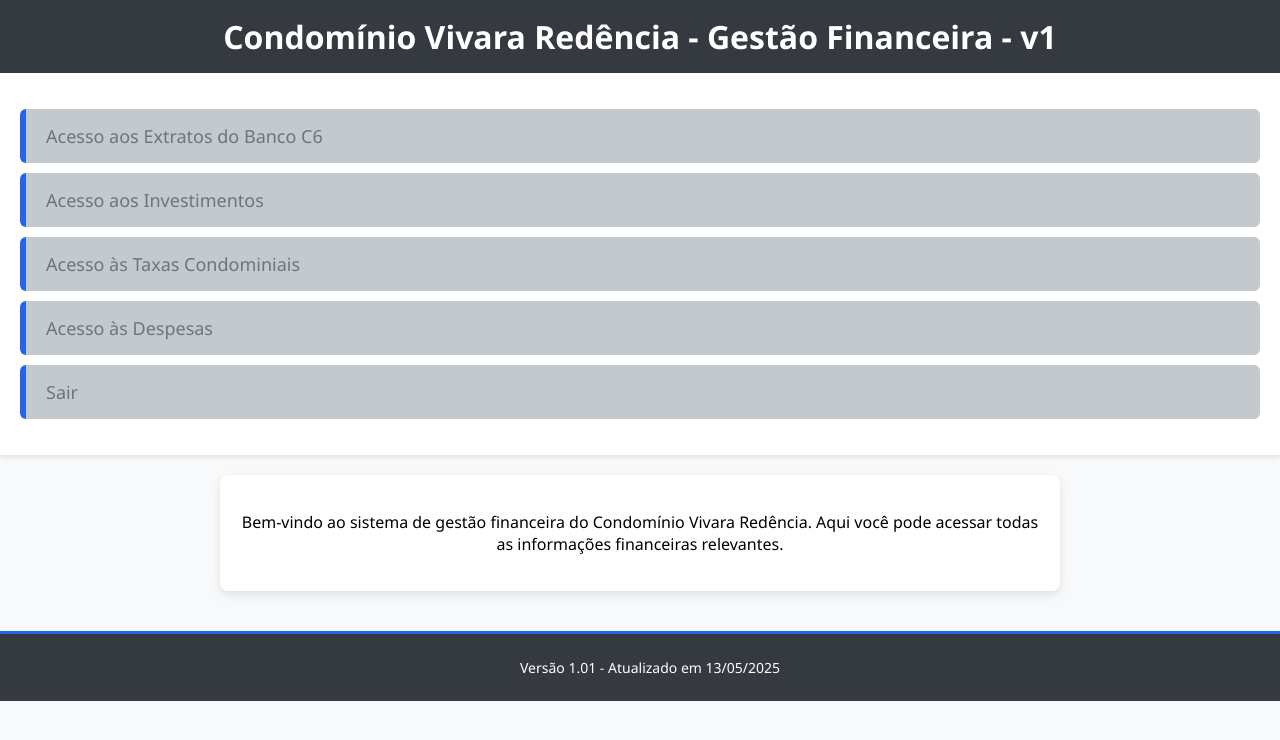
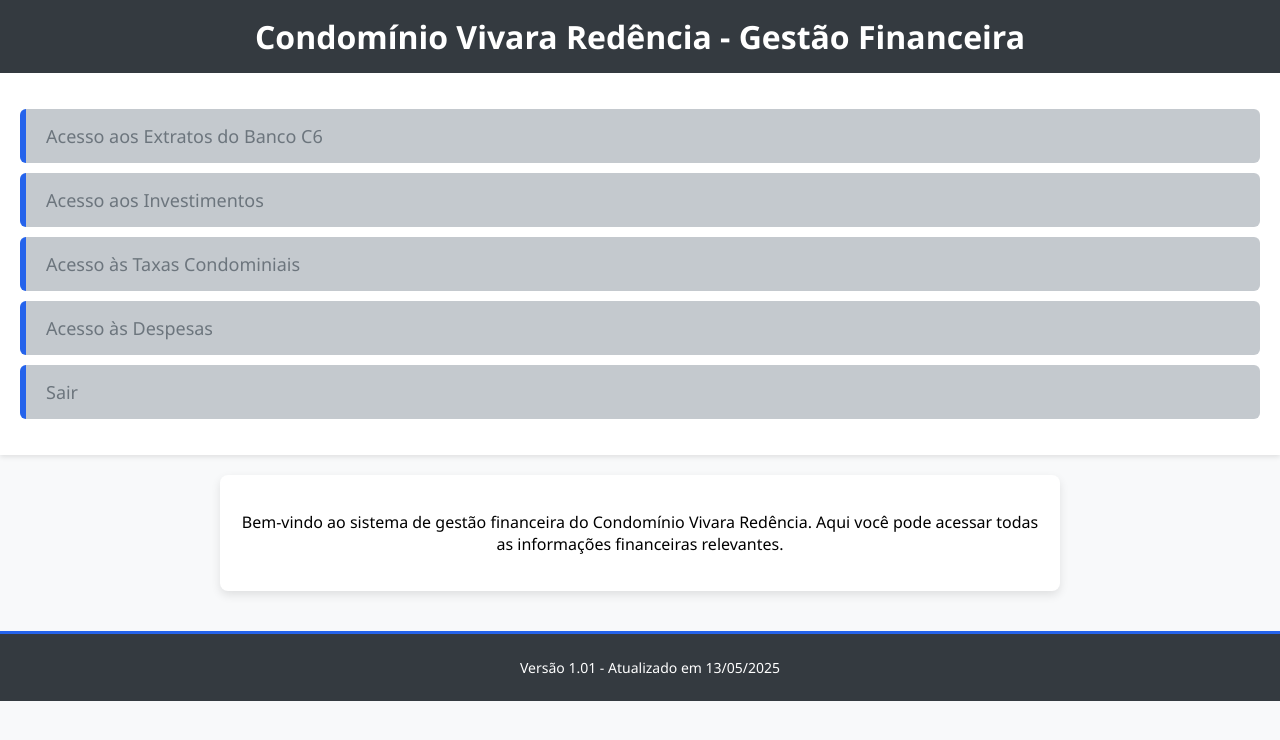
Before and after one commit to RCBonna/vivara, a plain HTML site: page inicio.html in a window 1280 px wide. Drawn offline with Linux system fonts and the light colour scheme.

Commit message:
renomado taxas

```diff
--- a/inicio.html
+++ b/inicio.html
@@ -8,7 +8,7 @@
   </head>
   <body>
     <header>
-      <h1>Condomínio Vivara Redência - Gestão Financeira - v1</h1>
+      <h1>Condomínio Vivara Redência - Gestão Financeira</h1>
     </header>
     <nav>
       <ul>
```
